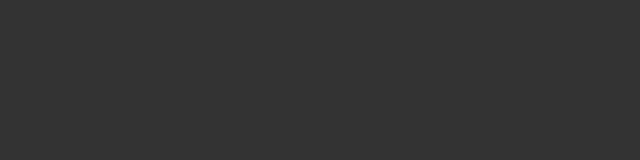
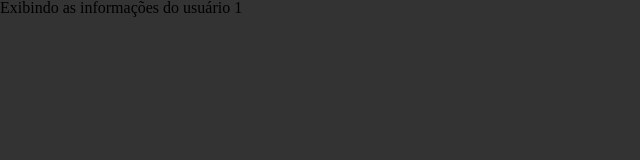
Before and after one commit to marcos-asdes/projeto17-linkr-front, a React (Create React App) app: page /user/1 in a window 1280 px wide. Before the commit this address had no page. Shown: the top 160 px of the page, without its empty margins (0-640 px from the left). Built offline with nearby package versions, Linux system fonts and the light colour scheme.

Commit message:
create '/user/:id' route

```diff
--- a/src/App.js
+++ b/src/App.js
@@ -4,6 +4,7 @@ import GlobalStyle from "./styles/GlobalStyle";
 import HomePage from "./pages/HomePage";
 import LoginPage from "./pages/LoginPage";
 import RegisterPage from "./pages/RegisterPage";
+import UserPage from "./pages/UserPage";
 
 const App = () => {
   return (
@@ -12,6 +13,7 @@ const App = () => {
         <Route path="/" element={<LoginPage />} />
         <Route path="/sign-up" element={<RegisterPage />} />
         <Route path="/timeline" element={<HomePage />} />
+        <Route path="/user/:id" element={<UserPage />} />
       </Routes>
       <GlobalStyle />
     </Router>
--- /dev/null
+++ b/src/pages/UserPage/index.js
@@ -0,0 +1,11 @@
+import { useParams } from "react-router-dom";
+
+export default function UserPage() {
+    const { id: userId } = useParams();
+    console.log()
+    return (
+        <>
+            <h1>Exibindo as informações do usuário {userId}</h1>
+        </>
+    )
+};
```
Also changed, not shown: src/pages/UserPage/style.js (added).
